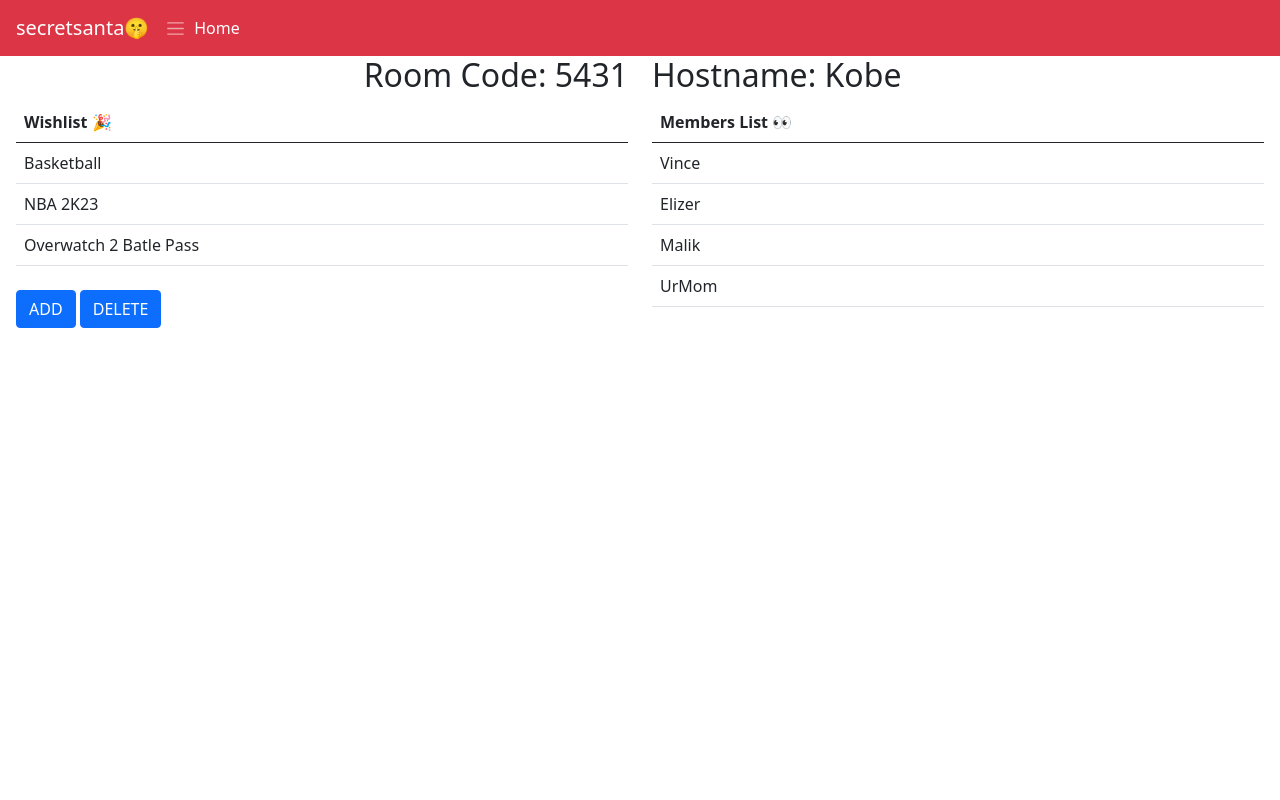
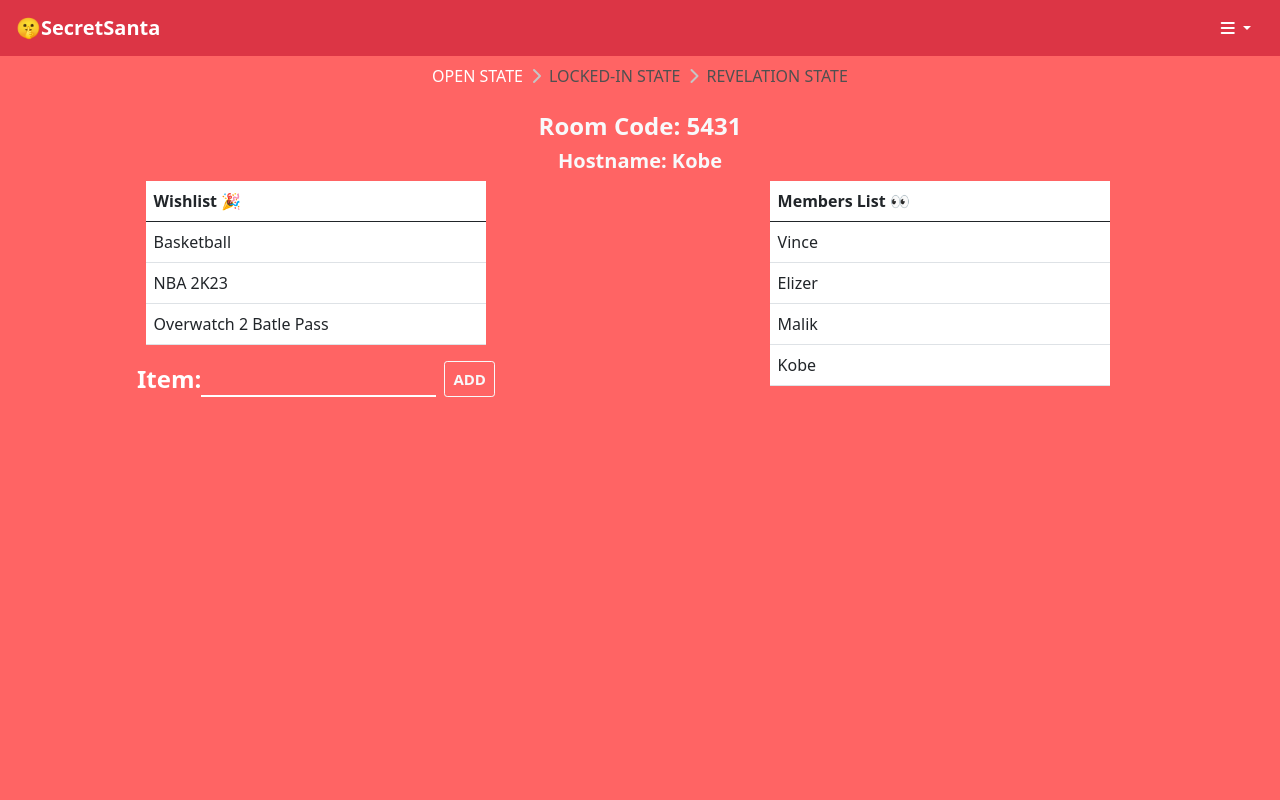
Before and after one commit to vjloable/secretsanta, a PHP site: page /join_1.php in a window 1280 px wide. Run offline with PHP 8.4, Linux system fonts and the light colour scheme; some libraries are stand-ins or nearby versions.

Commit message:
feat: update design & add breadcrumb

```diff
--- a/join_1.php
+++ b/join_1.php
@@ -8,48 +8,86 @@
     <link rel="stylesheet" href="https://stackpath.bootstrapcdn.com/bootstrap/5.0.0-alpha1/css/bootstrap.min.css" integrity="sha384-r4NyP46KrjDleawBgD5tp8Y7UzmLA05oM1iAEQ17CSuDqnUK2+k9luXQOfXJCJ4I" crossorigin="anonymous">
     <script src="https://cdn.jsdelivr.net/npm/popper.js@1.16.0/dist/umd/popper.min.js" integrity="sha384-Q6E9RHvbIyZFJoft+2mJbHaEWldlvI9IOYy5n3zV9zzTtmI3UksdQRVvoxMfooAo" crossorigin="anonymous"></script>
     <script src="https://stackpath.bootstrapcdn.com/bootstrap/5.0.0-alpha1/js/bootstrap.min.js" integrity="sha384-oesi62hOLfzrys4LxRF63OJCXdXDipiYWBnvTl9Y9/TRlw5xlKIEHpNyvvDShgf/" crossorigin="anonymous"></script>
+    <script src="https://kit.fontawesome.com/5d09c7d46f.js" crossorigin="anonymous"></script>
     <style>
         .table-wrapper-scroll-y {
-            max-height: 300px;
-            /* Set the maximum height of the table */
+            max-height: 400px;
             overflow-y: auto;
-            /* Enable vertical scrolling */
+            display: flex;
+            flex-direction: column;
+            position: relative;
         }
 
         .table-wrapper-scroll-y table {
+            flex: 1;
             margin-bottom: 0;
-            /* Remove the default bottom margin of the table */
+        }
+
+        .additem {
+            border-bottom: 2px solid white;
+            border-left: none;
+            border-right: none;
+            border-top: none;
         }
 
         .table-wrapper-scroll-y thead th {
             position: sticky;
             top: 0;
             background-color: #fff;
-            /* Set the background color for the sticky header */
             z-index: 1;
+        }
+
+        .breadcrumb {
+            background-color: transparent;
+        }
+
+        /*feat: <button> → <a> for working href */
+        .breadcrumb-item+.breadcrumb-item::before {
+            font-family: 'FontAwesome';
+            content: "\f054" !important;
+            color: #c6c6c6;
         }
     </style>
 </head>
 
 <body>
-    <nav class="navbar navbar-expand-sm navbar-dark bg-danger">
+    <nav class="navbar navbar-expand-sm navbar-dark bg-danger" style="height: 7vh">
         <div class="container-fluid">
-            <a class="navbar-brand" href="#">secretsanta🤫</a>
-            <input class="navbar-toggler" type="button" data-toggle="collapse" data-target="#navbarID" aria-controls="navbarID" aria-expanded="false" aria-label="Toggle navigation" />
+            <a class="navbar-brand" style="font-weight: 900;" href="#">🤫SecretSanta</a>
+            <button class="navbar-toggler" type="button" data-toggle="collapse" data-target="#navbarID" aria-controls="navbarID" aria-expanded="false" aria-label="Toggle navigation">
                 <span class="navbar-toggler-icon"></span>
-            <div class="collapse navbar-collapse" id="navbarID">
-                <div class="navbar-nav">
-                    <a class="nav-link active" aria-current="page" href="/secretsanta/welcome.php">Home</a>
+            </button>
+            <div class="dropdown">
+                <button class="btn dropdown-toggle" style="color: white;" type="button" id="dropdownMenuButton" data-toggle="dropdown" aria-haspopup="true" aria-expanded="false">
+                    <i class="fa fa-bars"></i>
+                </button>
+                <div class="dropdown-menu dropdown-menu-right" aria-labelledby="dropdownMenuButton">
+                    <a class="dropdown-item" href="#">Account Settings</a>
+                    <div class="dropdown-divider" style="background-color: #555; height: 1px; margin: 5px 0;"></div>
+                    <a class="dropdown-item" href="#" style="color: red;">Logout</a>
                 </div>
             </div>
+
+            <!-- <i class=" fa-solid fa-bars" style="color: white;" aria-hidden="true"></i> -->
         </div>
     </nav>
+    <div style="height: 93vh; background-color: rgb(255, 100, 100);">
+        <div class="container-fluid" style="height: 60%;">
+            <nav aria-label="breadcrumb" class="d-flex justify-content-center" style="background-color: transparent;">
+                <ol class="breadcrumb">
+                    <li class="breadcrumb-item active" style="color: white;">OPEN STATE </li>
+                    <li class="breadcrumb-item " style="color: #505050;">LOCKED-IN STATE </li>
+                    <li class="breadcrumb-item" style="color: #505050;">REVELATION STATE</li>
+                </ol>
+            </nav>
 
-    <div class="container-fluid">
-        <div class="row">
-            <div class="col">
-                <h2 class="text-right">Room Code: 5431</h2>
-                <div class="table-wrapper-scroll-y">
+            <h4 class="text-center text-light" style="font-weight:900;">Room Code: 5431</h4>
+            <h5 class="text-center text-light" style="font-weight:900;">Hostname: Kobe</h5>
+            <div class="row " style="width: 100%; ">
+                <div class="col mb-5">
+                    <div class="container" style="width: 100%; height: 100%;">
+                        <div style="width: 100%;">
+                            <div class="table-wrapper-scroll-y h-100" style="background-color: white; margin-right: 20%; margin-left: 20%;">
                                 <table class="table">
                                     <thead>
                                         <tr>
@@ -69,13 +107,21 @@
                                     </tbody>
                                 </table>
                             </div>
-                <br>
-                <a name="" id="" class="btn btn-primary" href="#" role="button">ADD</a>
-                <a name="" id="" class="btn btn-primary" href="#" role="button">DELETE</a>
+                            <div id="this_div" class="d-flex justify-content-center mt-3" style="width: 100%;">
+                                <form class="d-flex" onsubmit="addRow(event)">
+                                    <div class="d-flex">
+                                        <label for="item" style="font-weight:900; color: white; font-size: 24px;">Item: </label>
+                                        <input type="text" class="additem" id="item" name="item" style="background-color: rgb(255, 100, 100);" required>
                                     </div>
-            <div class="col">
-                <h2>Hostname: Kobe</h2>
-                <div class="table-wrapper-scroll-y">
+                                    <button type="submit" class="btn btn-sm btn-outline-light ml-2" style="width: 40%; font-weight: 900; font-size: 15px;" formaction="">ADD</button>
+                                </form>
+                            </div>
+                        </div>
+                    </div>
+                </div>
+                <div class="col ">
+                    <div class="container" style="width: 100%; ">
+                        <div class="table-wrapper-scroll-y" style="background-color: white; margin-right: 20%; margin-left: 20%;">
                             <table class="table">
                                 <thead>
                                     <tr>
@@ -95,7 +141,7 @@
                                             <td>Malik</td>
                                         </tr>
                                         <tr>
-                                    <td>UrMom</td>
+                                            <td>Kobe</td>
                                         </tr>
 
                                     </div>
@@ -103,65 +149,10 @@
                             </table>
                         </div>
                     </div>
-
-            <!-- <div class="d-flex mb-3">
-                <h2 class="p-2 flex-grow-1 text-right">Room Code: 5431</h2>
-                <h2 class="p-2 flex-grow-1 text-left">Hostname: Kobe</h2>
-            </div>
-            <div class="d-flex mb-3">
-                <div class="p-2 flex-grow-1">
-                    <div class="d-flex flex-column">
-                        <div class="p-2">
-                            <table class="table">
-                                <thead>
-                                    <tr>
-                                        <th scope="col">Wishlist 🎉</th>
-                                    </tr>
-                                </thead>
-                                <tbody>
-                                    <tr>
-                                        <td>Basketball</td>
-                                    </tr>
-                                    <tr>
-                                        <td>NBA 2K23</td>
-                                    </tr>
-                                    <tr>
-                                        <td>Overwatch 2 Batle Pass</td>
-                                    </tr>
-                                </tbody>
-                            </table>
-                        </div>
-                        <div class="p-2">
-                            <a name="" id="" class="btn btn-primary" href="#" role="button">ADD</a>
-                            <a name="" id="" class="btn btn-primary" href="#" role="button">DELETE</a>
                 </div>
             </div>
         </div>
-                <div class="p-2 flex-grow-1">
-                    <div class="d-flex flex-column">
-                        <div class="p-2">
-                            <table class="table">
-                                <thead>
-                                    <tr>
-                                        <th scope="col">Members List 👀</th>
-                                    </tr>
-                                </thead>
-                                <tbody>
-                                    <tr>
-                                        <td>Vince</td>
-                                    </tr>
-                                    <tr>
-                                        <td>Elizer</td>
-                                    </tr>
-                                    <tr>
-                                        <td>Malik</td>
-                                    </tr>
-                                </tbody>
-                            </table>
     </div>
-                    </div>
-                </div>
-            </div> -->
 </body>
 
 </html>
```
Also changed, not shown: join_2.php (+48 -51 lines), join_3.php (+60 -72 lines). Lines whose indentation alone changed are shown as unchanged.
